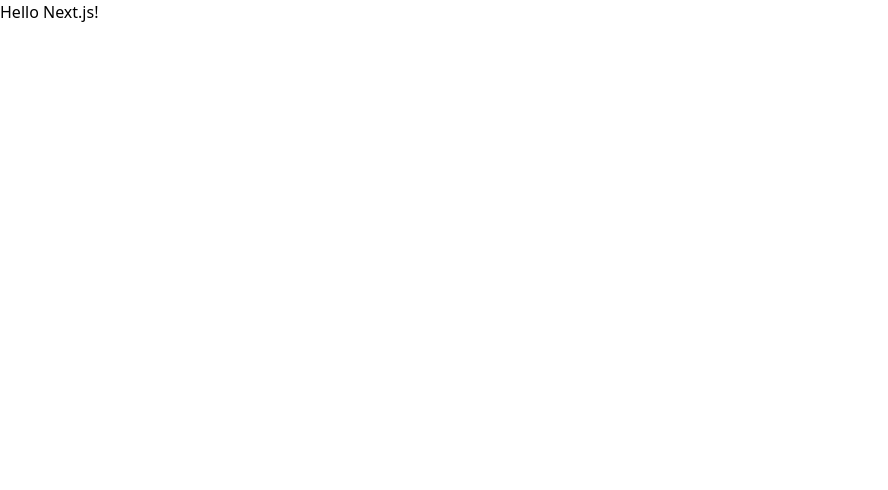
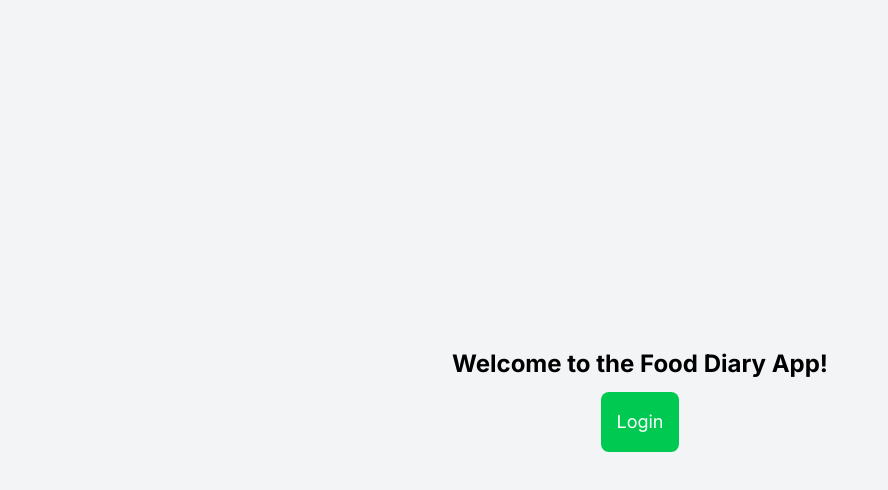
Before and after one commit to reed756/food-diary, a Next.js app: page / in a window 1280 px wide. Shown: the top 490 px of the page, without its empty margins (0-888 px from the left). Built offline with nearby package versions, Linux system fonts and the light colour scheme.

Commit message:
update font

```diff
--- a/package.json
+++ b/package.json
@@ -9,10 +9,13 @@
     "lint": "eslint"
   },
   "dependencies": {
+    "@neondatabase/serverless": "^1.0.2",
+    "@next/font": "^14.2.15",
     "@types/bcrypt": "^6.0.0",
     "bcrypt": "^6.0.0",
     "next": "16.1.6",
     "next-auth": "^4.24.13",
+    "postcss": "^8.5.6",
     "react": "19.2.3",
     "react-dom": "19.2.3",
     "zod": "^4.3.6"
--- a/src/app/dashboard/layout.tsx
+++ b/src/app/dashboard/layout.tsx
@@ -6,11 +6,9 @@ export default function DashboardLayout({
   children: React.ReactNode;
 }) {
   return (
-    <html lang="en">
-      <body>
-        <Sidenav />
-        <main className="ml-50 p-16 h-dvh max-md:ml-0">{children}</main>
-      </body>
-    </html>
+    <div>
+      <Sidenav />
+      <section className="ml-50 p-16 h-dvh max-md:ml-0">{children}</section>
+    </div>
   );
 }
--- a/src/app/layout.tsx
+++ b/src/app/layout.tsx
@@ -1,4 +1,7 @@
 import './globals.css';
+import { Inter } from 'next/font/google';
+
+const inter = Inter({ subsets: ['latin'] });
 
 export default function RootLayout({
   children
@@ -8,7 +11,7 @@ export default function RootLayout({
   return (
     <html lang="en">
       <body>
-        <main>{children}</main>
+        <main className={inter.className}>{children}</main>
       </body>
     </html>
   );
--- /dev/null
+++ b/src/app/login/page.tsx
@@ -0,0 +1,10 @@
+import Link from 'next/link';
+
+export default function Page() {
+  return (
+    <>
+      <Link href={'/dashboard'}>Log me in</Link>
+      <Link href={'/'}>Go back</Link>
+    </>
+  );
+}
--- a/src/app/page.tsx
+++ b/src/app/page.tsx
@@ -1,3 +1,15 @@
+import Link from 'next/link';
+
 export default function Page() {
-  return <h1>Hello Next.js!</h1>;
+  return (
+    <section className="bg-gray-100 min-h-screen flex items-center justify-center flex-col gap-3">
+      <h1 className="text-2xl font-bold">Welcome to the Food Diary App!</h1>
+      <Link
+        className="bg-green-500 border-0 rounded-lg text-white px-3.75 py-4 align-middle decoration-0 inline-block text-lg cursor-pointer hover:bg-green-800 transition-colors duration-200"
+        href={'/login'}
+      >
+        Login
+      </Link>
+    </section>
+  );
 }
```
Also changed, not shown: 1 other file (tests, documents, lock files or other folders).
